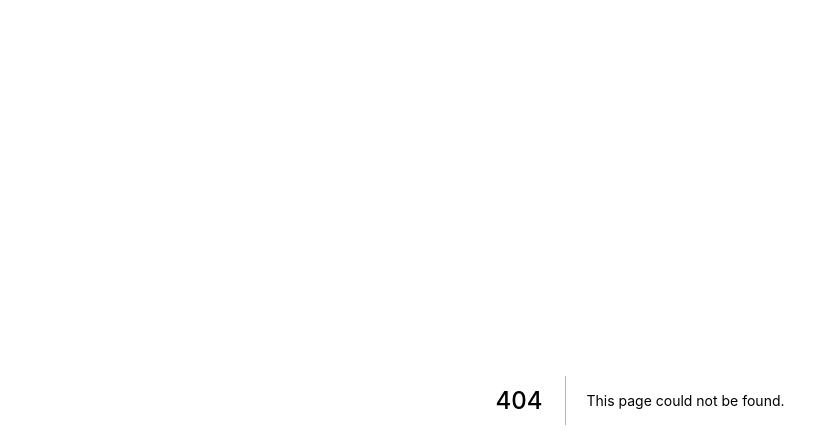
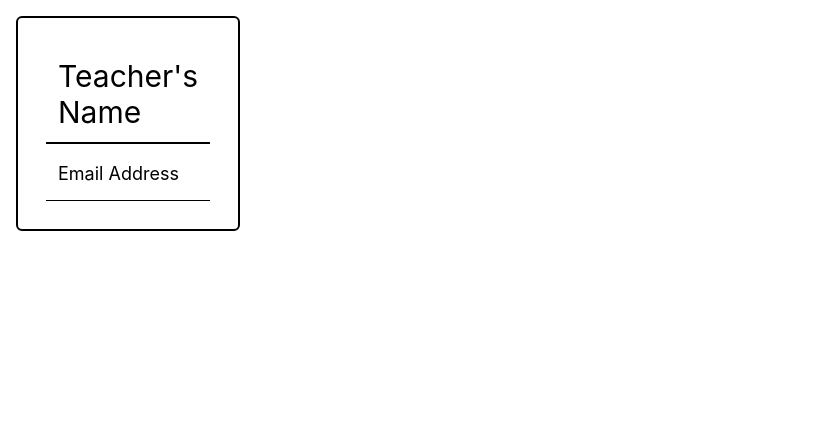
Before and after one commit to programmerpranit/codeissance_35_vadapav, a Next.js app: page /teacher/profile in a window 1280 px wide. Before the commit this address had no page. Shown: the top 448 px of the page, without its empty margins (0-831 px from the left). Built offline with nearby package versions, Linux system fonts and the light colour scheme.

Commit message:
teachers profile created

```diff
--- /dev/null
+++ b/pages/teacher/profile.jsx
@@ -0,0 +1,16 @@
+import React from "react";
+
+const profile = () => {
+  return (
+    <>
+      <div className=" rounded-md  m-4 p-6 border-black border-2 w-min">
+        <h1 className="p-3 m-1 text-3xl border-b-2 border-black">
+          Teacher's Name
+        </h1>
+        <h1 className="p-3 m-1 text-lg border-black border-b">Email Address</h1>
+      </div>
+    </>
+  );
+};
+
+export default profile;
```
